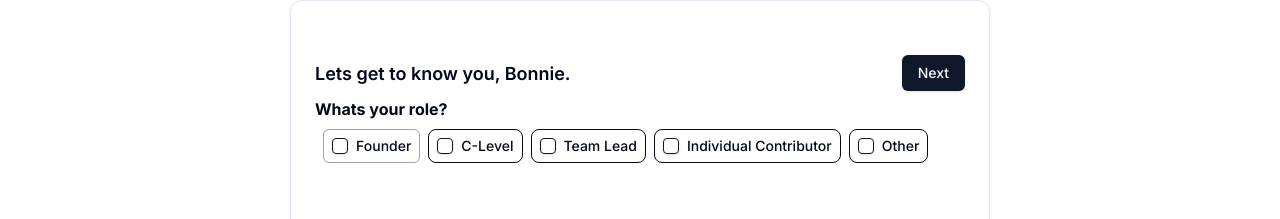
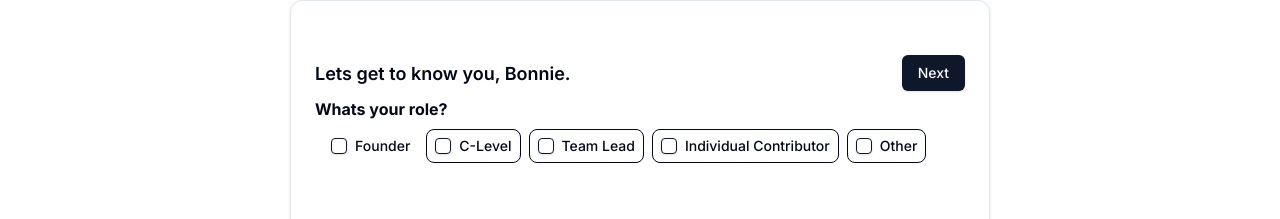
Before and after one commit to ajaywaghray/my-app, a Next.js app: page /onboarding in a window 1280 px wide. Shown: the part 142-361 px from the top of the page. Built offline with nearby package versions, Linux system fonts and the light colour scheme.

Commit message:
border-border

```diff
--- a/src/components/ui/onboardingStepOne.tsx
+++ b/src/components/ui/onboardingStepOne.tsx
@@ -115,7 +115,7 @@ const OnboardingStepOne = ({ onNext }: { onNext: () => void; }) => {
             </div>
 
             <div className="flex items-center space-x-2" style={{ padding: '8px' }}>
-              <div className="flex items-center space-x-2 border border-zinc-400 rounded-md p-2" style={{ padding: '8px' }}>
+              <div className="flex items-center space-x-2 border-border rounded-md p-2" style={{ padding: '8px' }}>
                 <Checkbox id="founder" />
                 <label
                   htmlFor="founder"
```
